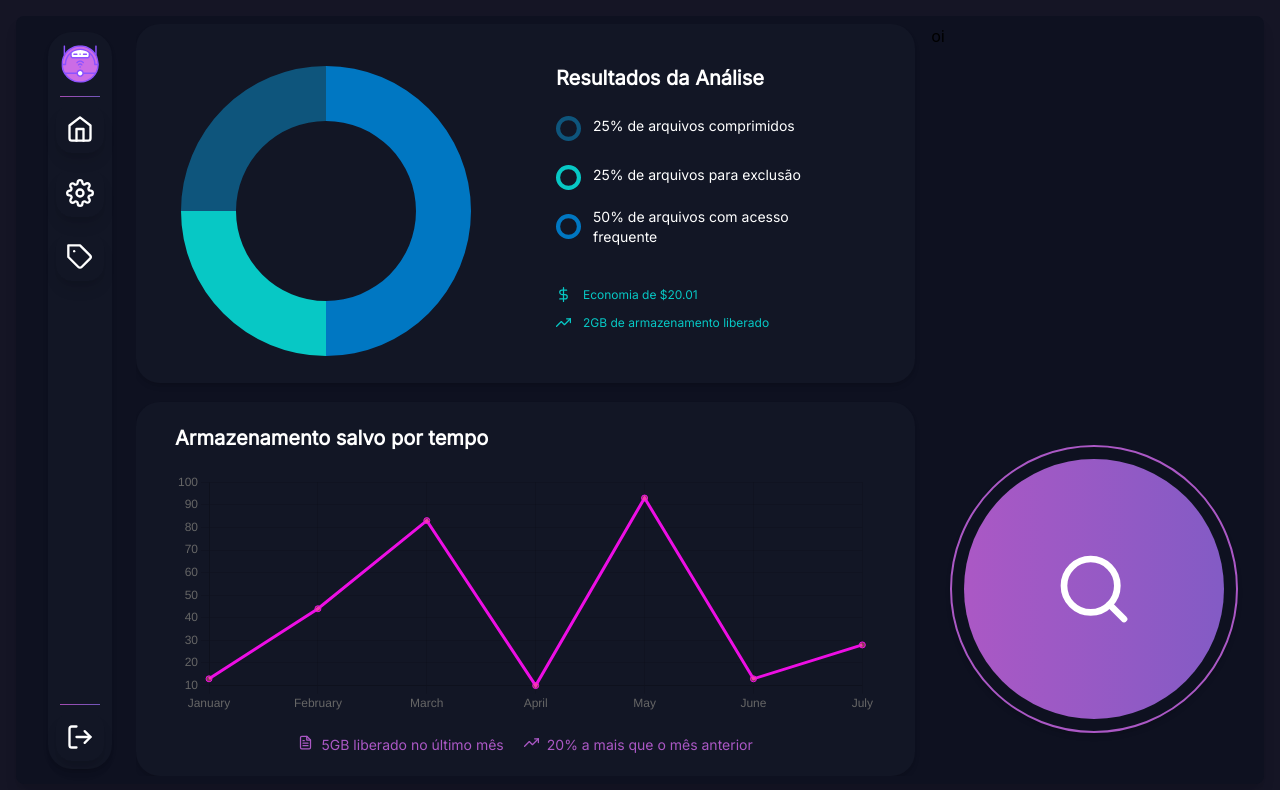
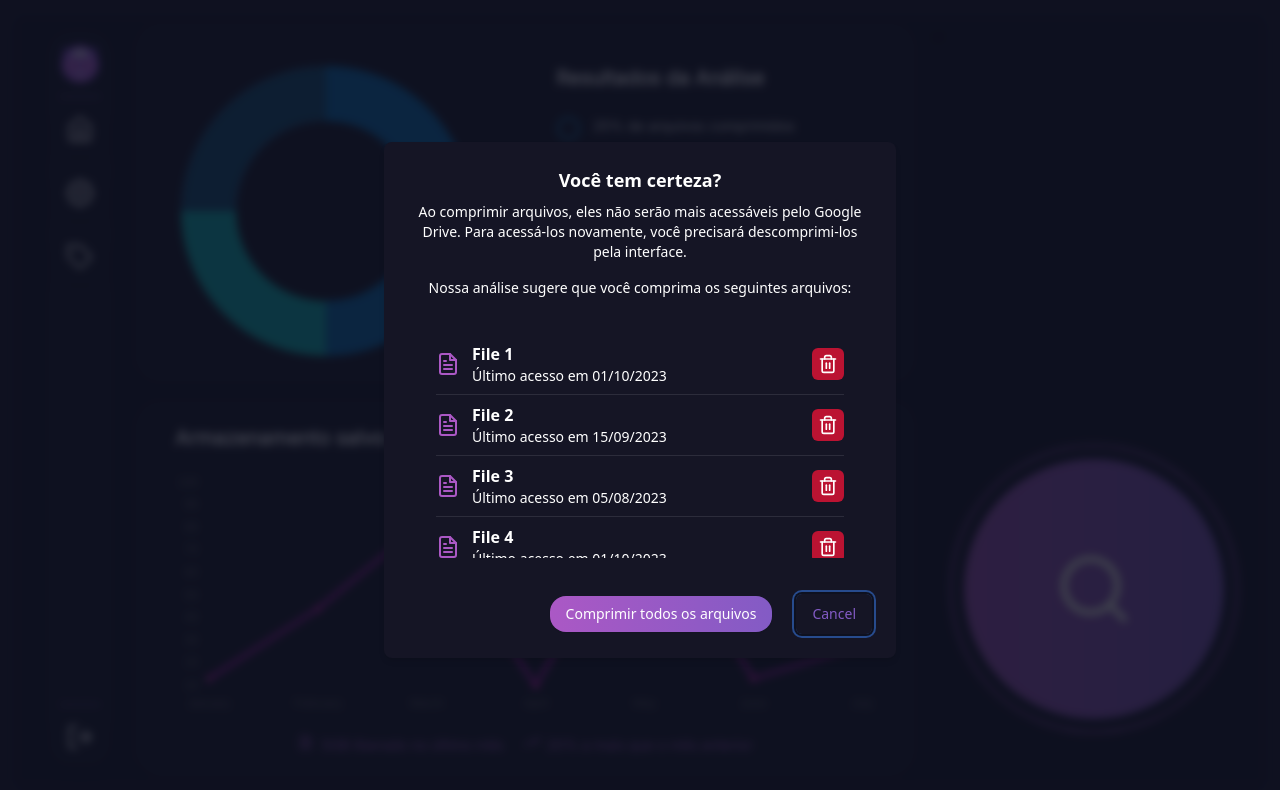
Before and after one commit to Anemaygi/CyberGari-interface, a React (Vite) app: page /dashboard in a window 1280 px wide. Both pictures are taken after a click on the element 1093 px from the left and 589 px from the top of the page. Shown: the top 790 px of the page. Built offline with nearby package versions, Linux system fonts and the light colour scheme.

Commit message:
report button popup confirmation

```diff
--- a/src/components/report-button.tsx
+++ b/src/components/report-button.tsx
@@ -1,5 +1,19 @@
 import React from 'react';
 import { FiSearch } from "react-icons/fi";
+import {
+  AlertDialog,
+  AlertDialogAction,
+  AlertDialogCancel,
+  AlertDialogContent,
+  AlertDialogDescription,
+  AlertDialogFooter,
+  AlertDialogHeader,
+  AlertDialogTitle,
+  AlertDialogTrigger,
+} from "@/components/ui/alert-dialog"
+import FileItem from './file-item';
+
+
 
 interface ReportButtonProps {
   size: number;
@@ -11,14 +25,151 @@ const ReportButton: React.FC<ReportButtonProps> = ({size}) => {
   };
 
 
+  const files = {
+    "toCompressFiles": [
+      {
+        "id": "1",
+        "name": "File 1",
+        "lastViewedDate": "01/10/2023"
+      },
+      {
+        "id": "2",
+        "name": "File 2",
+        "lastViewedDate": "15/09/2023"
+      },
+      {
+        "id": "3",
+        "name": "File 3",
+        "lastViewedDate": "05/08/2023"
+      },
+      {
+        "id": "4",
+        "name": "File 4",
+        "lastViewedDate": "01/10/2023"
+      },
+      {
+        "id": "5",
+        "name": "File 5",
+        "lastViewedDate": "15/09/2023"
+      },
+      {
+        "id": "6",
+        "name": "File 6",
+        "lastViewedDate": "05/08/2023"
+      },
+      {
+        "id": "7",
+        "name": "File 7",
+        "lastViewedDate": "01/10/2023"
+      },
+      {
+        "id": "8",
+        "name": "File 8",
+        "lastViewedDate": "15/09/2023"
+      },
+      {
+        "id": "9",
+        "name": "File 9",
+        "lastViewedDate": "05/08/2023"
+      },
+      {
+        "id": "10",
+        "name": "Teste 1",
+        "lastViewedDate": "01/10/2023"
+      },
+      {
+        "id": "12",
+        "name": "R 2",
+        "lastViewedDate": "15/09/2023"
+      },
+      {
+        "id": "13",
+        "name": "G 3",
+        "lastViewedDate": "05/08/2023"
+      },
+      {
+        "id": "14",
+        "name": "B 4",
+        "lastViewedDate": "01/10/2023"
+      },
+      {
+        "id": "15",
+        "name": "F 5",
+        "lastViewedDate": "15/09/2023"
+      },
+      {
+        "id": "16",
+        "name": "H 6",
+        "lastViewedDate": "05/08/2023"
+      },
+      {
+        "id": "17",
+        "name": "I 7",
+        "lastViewedDate": "01/10/2023"
+      },
+      {
+        "id": "18",
+        "name": "J 8",
+        "lastViewedDate": "15/09/2023"
+      },
+      {
+        "id": "19",
+        "name": "K 9",
+        "lastViewedDate": "05/08/2023"
+      }
+    ]
+  };
+
+  return (
+    <>
+    <AlertDialog>
+
+      <AlertDialogTrigger asChild>
+        <div className="shadow-md border-2 border-roxo1 rounded-full p-2 inline-flex cursor-pointer h-72 w-72" onClick={handleClick}>
+          <div className="bg-gradient-to-r m-1 from-roxo1 to-roxo2 w-full rounded-full flex items-center justify-center">
+            <div className="text-white"> <FiSearch size={size}/> </div>
+          </div>
+        </div>
+      </AlertDialogTrigger>
 
 
-  return (
-    <div className="shadow-md border-2 border-roxo1 rounded-full p-2 inline-flex cursor-pointer h-72 w-72" onClick={handleClick}>
-      <div className="bg-gradient-to-r m-1 from-roxo1 to-roxo2 w-full rounded-full flex items-center justify-center">
-        <div className="text-white"> <FiSearch size={size}/> </div>
-      </div>
-    </div>
+      <AlertDialogContent className="bg-secbackground border-0 text-white shadow-md">
+        <AlertDialogHeader>
+          <AlertDialogTitle className="text-center">Você tem certeza?</AlertDialogTitle>
+          <AlertDialogDescription className="text-center">
+          Ao comprimir arquivos, eles não serão mais acessáveis pelo Google Drive. Para acessá-los novamente, você precisará descomprimi-los pela interface.
+          </AlertDialogDescription>
+
+        </AlertDialogHeader>
+        <AlertDialogDescription className="text-center">Nossa análise sugere que você comprima os seguintes arquivos:</AlertDialogDescription>
+
+        <div className="m-5">
+        <div className="overflow-y-auto grow w-full h-56">
+          {
+          files.toCompressFiles.map(file => (
+                <div className="m-2">
+                  <FileItem id={file.id} name={file.name} lastView={file.lastViewedDate} type={true} />
+                  <div className="h-px bg-white/10 my-2"></div>
+                </div>
+              ))
+              }
+        </div>
+        </div>
+
+        <AlertDialogFooter className="flex items-center">
+          <AlertDialogAction>
+          <div className="shadow-sm bg-gradient-to-r m-0 from-roxo1 to-roxo2 w-auto py-2 px-4 cursor-pointer rounded-2xl flex items-center justify-center" onClick={()=>{console.log("Comprmir todos")}}>
+            <div className="text-white">Comprimir todos os arquivos</div>
+          </div>
+          </AlertDialogAction>
+          <AlertDialogCancel className="text-roxo2 border-0 py-2 m-0">Cancel</AlertDialogCancel>
+        </AlertDialogFooter>
+      </AlertDialogContent>
+    </AlertDialog>
+
+
+
+    </>
   );
 };
 
```
